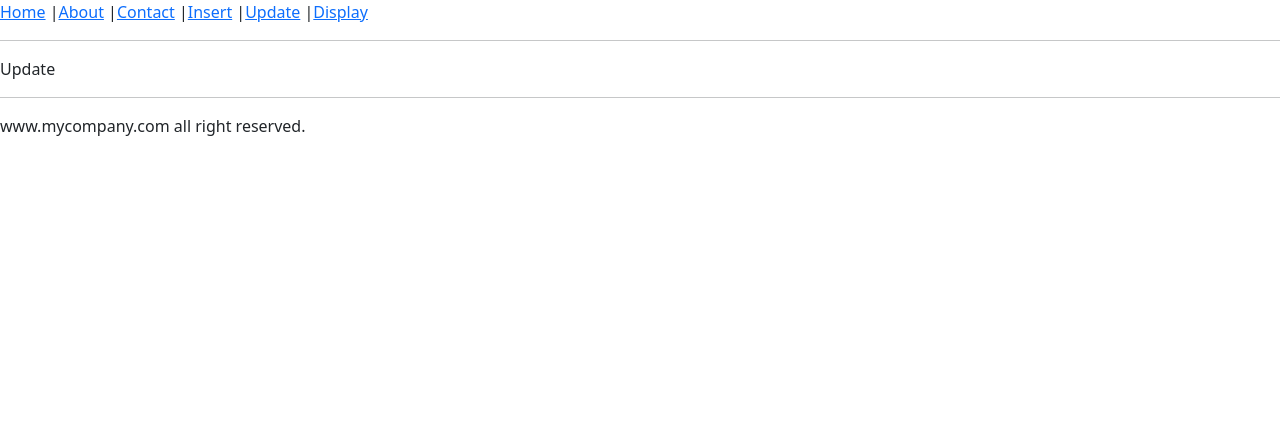
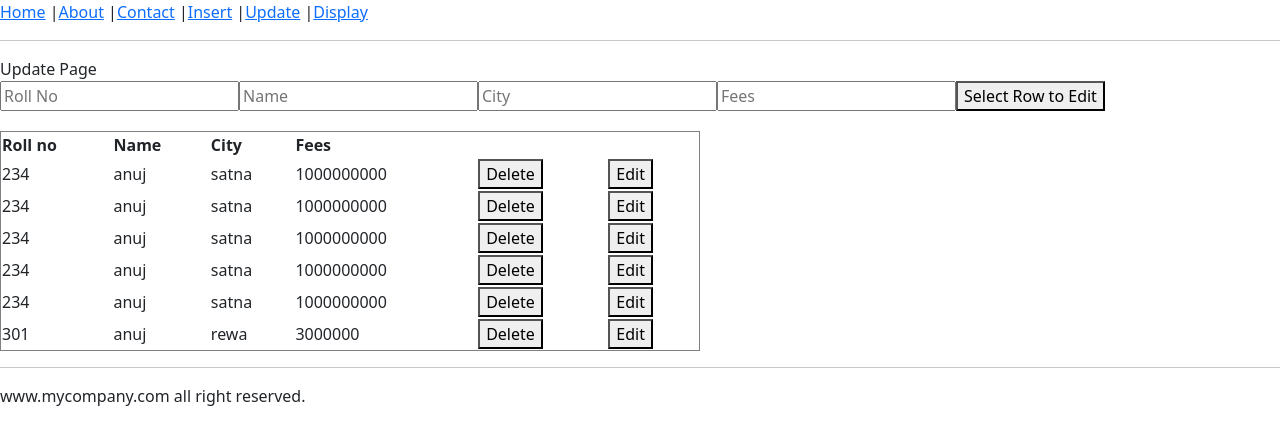
Before and after one commit to AmanTiwari23/React-Lernings, a React (Vite) app: page /update in a window 1280 px wide. Shown: the top 444 px of the page. Built offline with nearby package versions, Linux system fonts and the light colour scheme; data requests are answered from the project's data file.

Commit message:
added update and delet functionality

```diff
--- a/db.json
+++ b/db.json
@@ -1,6 +1,5 @@
 {
   "students": [
-
     {
       "id": "4bf6",
       "roll": "234",
@@ -42,13 +41,6 @@
       "name": "anuj",
       "city": "rewa",
       "fees": "3000000"
-    },
-    {
-      "id": "3a95",
-      "roll": "101",
-      "name": "aman",
-      "city": "satna",
-      "fees": "100000"
     }
   ]
 }
--- a/src/pages/Update.jsx
+++ b/src/pages/Update.jsx
@@ -1,9 +1,139 @@
-import React from 'react'
+import axios from "axios";
+import React, { useEffect, useState } from "react";
 
 const Update = () => {
+  const [myData, setMyData] = useState([]);
+
+  const [editId, setEditId] = useState(null);
+
+  const [formData,setFormData] = useState({
+    roll:"",
+    name:"",
+    city:"",
+    fees:""
+  });
+
+  const loadData = async () => {
+    const api = "http://localhost:3000/students";
+    const response = await axios.get(api);
+    console.log(response.data);
+    setMyData(response.data);
+  };
+
+  const myDel = async (id) => {
+    let api = `http://localhost:3000/students/${id}`;
+    const response = await axios.delete(api);
+    console.log(response);
+    alert("Record Deleted !!");
+    loadData();
+  };
+
+  const myUpdate = (item) => {
+    setEditId(item.id);
+    setFormData({
+      roll: item.roll,
+      name: item.name,
+      city: item.city,
+      fees: item.fees
+    });
+
+  };
+
+  const handleChange=(e)=>{
+    setFormData(prev=>({
+      ...prev,[e.target.name]:e.target.value
+    }));
+  }
+
+  const handleSubmit = async (e) =>{
+    e.preventDefault();
+  }
+  useEffect(() => {
+    loadData();
+  }, []);
+
+  const ans = myData.map((item) => {
+    return (
+      <>
+        <tr>
+          <td>{item.roll}</td>
+          <td>{item.name}</td>
+          <td>{item.city}</td>
+          <td>{item.fees}</td>
+          <td>
+            <button
+              onClick={() => {
+                myDel(item.id);
+              }}
+            >
+              Delete
+            </button>
+          </td>
+          <td>
+            <button
+              onClick={() => {
+                myUpdate(item);
+              }}
+            >
+              Edit
+            </button>
+          </td>
+        </tr>
+      </>
+    );
+  });
+
   return (
-    <div>Update</div>
-  )
-}
+    <>
+      <div>Update Page</div>
 
-export default Update
+      <form onSubmit={handleSubmit} style={{ marginBottom: "20px" }}>
+        <input
+          type="text"
+          name="roll"
+          placeholder="Roll No"
+          value={formData.roll}
+        />
+
+         <input
+          type="text"
+          name="name"
+          placeholder="Name"
+          value={formData.name}
+        />
+
+         <input
+          type="text"
+          name="city"
+          placeholder="City"
+          value={formData.city}
+        />
+
+         <input
+          type="text"
+          name="fees"
+          placeholder="Fees"
+          value={formData.fees}
+        />
+
+        <button type="submit">
+          {editId === null ? "Select Row to Edit" : "Update Record"}
+        </button>
+
+      </form>
+      <table border="1" width="700">
+        <tr>
+          <th>Roll no</th>
+          <th>Name</th>
+          <th>City</th>
+          <th>Fees</th>
+          <th></th>
+          <th></th>
+        </tr>
+        {ans}
+      </table>
+    </>
+  );
+};
+
+export default Update;
```
